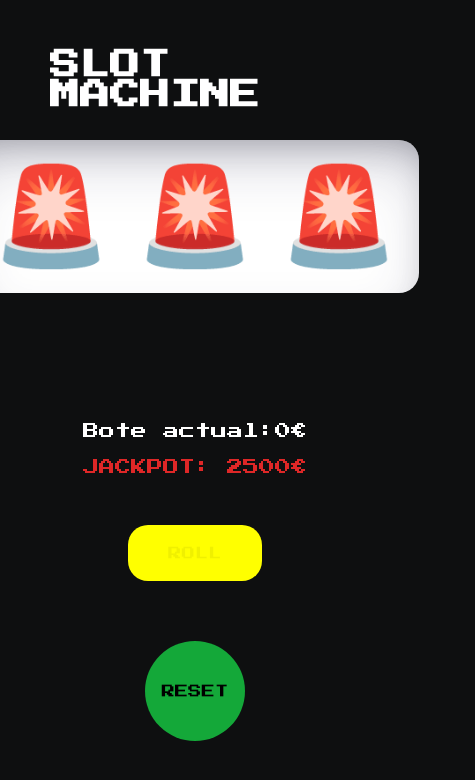
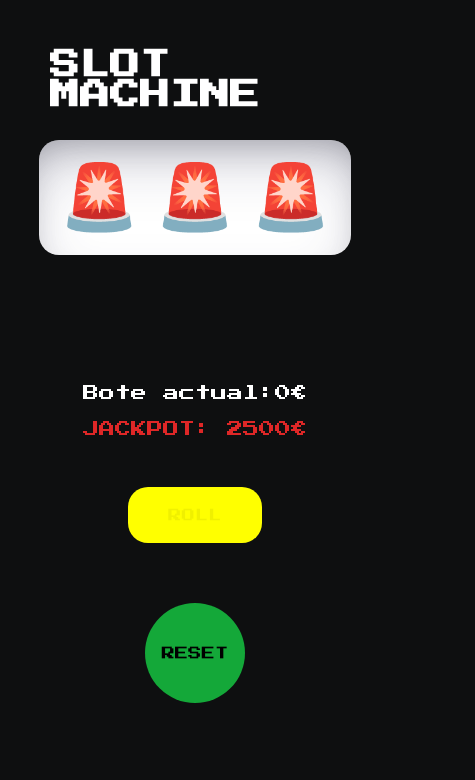
Before and after one commit to dvidaal/slotmachine-REACT-d01, a React (Create React App) app: page / in a window 390 px wide. Shown: the top 780 px of the page, 475 px wide, since content can reach past the window. Built offline with nearby package versions, Linux system fonts and the light colour scheme.

Commit message:
Fix error for responsive

```diff
--- a/src/components/Button/ButtonStyled.ts
+++ b/src/components/Button/ButtonStyled.ts
@@ -1,5 +1,19 @@
 import styled from "styled-components";
 
-const ButtonStyled = styled.button``;
+const ButtonStyled = styled.button`
+  font-family: inherit;
+  display: flex;
+  justify-content: center;
+  align-items: center;
+  flex-direction: column;
+  width: 134px;
+  height: 56px;
+  background-color: #ffff00;
+  border-radius: 20px;
+  cursor: pointer;
+  border: none;
+  font-family: "Press Start 2P";
+  margin: 30px;
+`;
 
 export default ButtonStyled;
--- a/src/components/SlotMachine/SlotMachineStyled.ts
+++ b/src/components/SlotMachine/SlotMachineStyled.ts
@@ -11,7 +11,6 @@ const SlotMachineStyled = styled.div`
     font-family: "Roboto";
     margin: 30px;
     font-size: 1.5rem;
-    width: 500px;
     height: 50px;
   }
 
@@ -22,6 +21,10 @@ const SlotMachineStyled = styled.div`
     font-size: 6rem;
     box-shadow: rgba(50, 50, 93, 0.25) 0px 30px 60px -12px inset,
       rgba(0, 0, 0, 0.3) 0px 18px 36px -18px inset;
+
+    @media (max-width: 420px) {
+      font-size: 4rem;
+    }
   }
 
   .instructions {
@@ -77,22 +80,6 @@ const SlotMachineStyled = styled.div`
       color: #000;
     }
   }
-
-  button {
-    font-family: inherit;
-    display: flex;
-    justify-content: center;
-    align-items: center;
-    flex-direction: column;
-    width: 134px;
-    height: 56px;
-    background-color: #ffff00;
-    border-radius: 20px;
-    cursor: pointer;
-    border: none;
-    font-family: "Press Start 2P";
-    margin: 30px;
-  }
 `;
 
 export default SlotMachineStyled;
```
